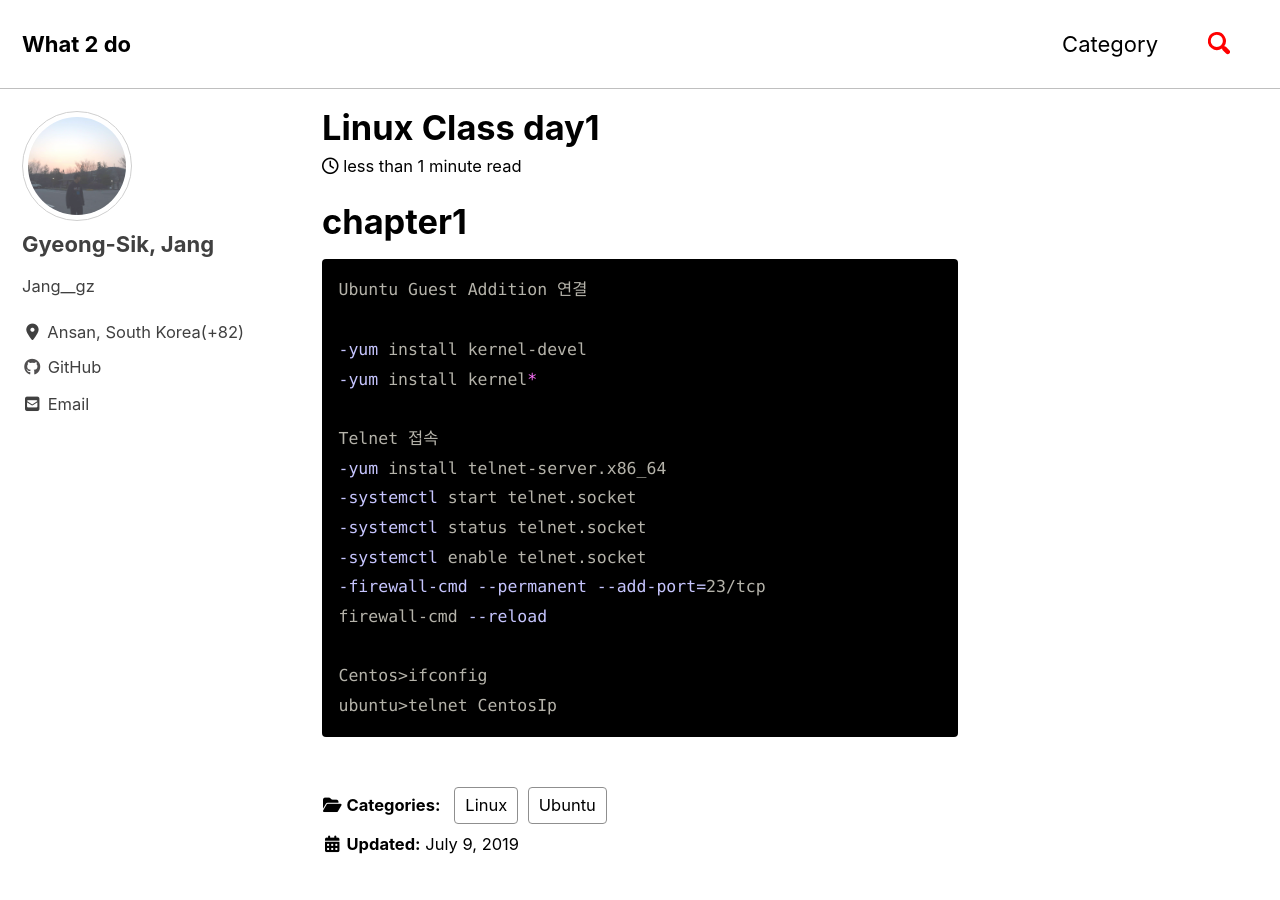
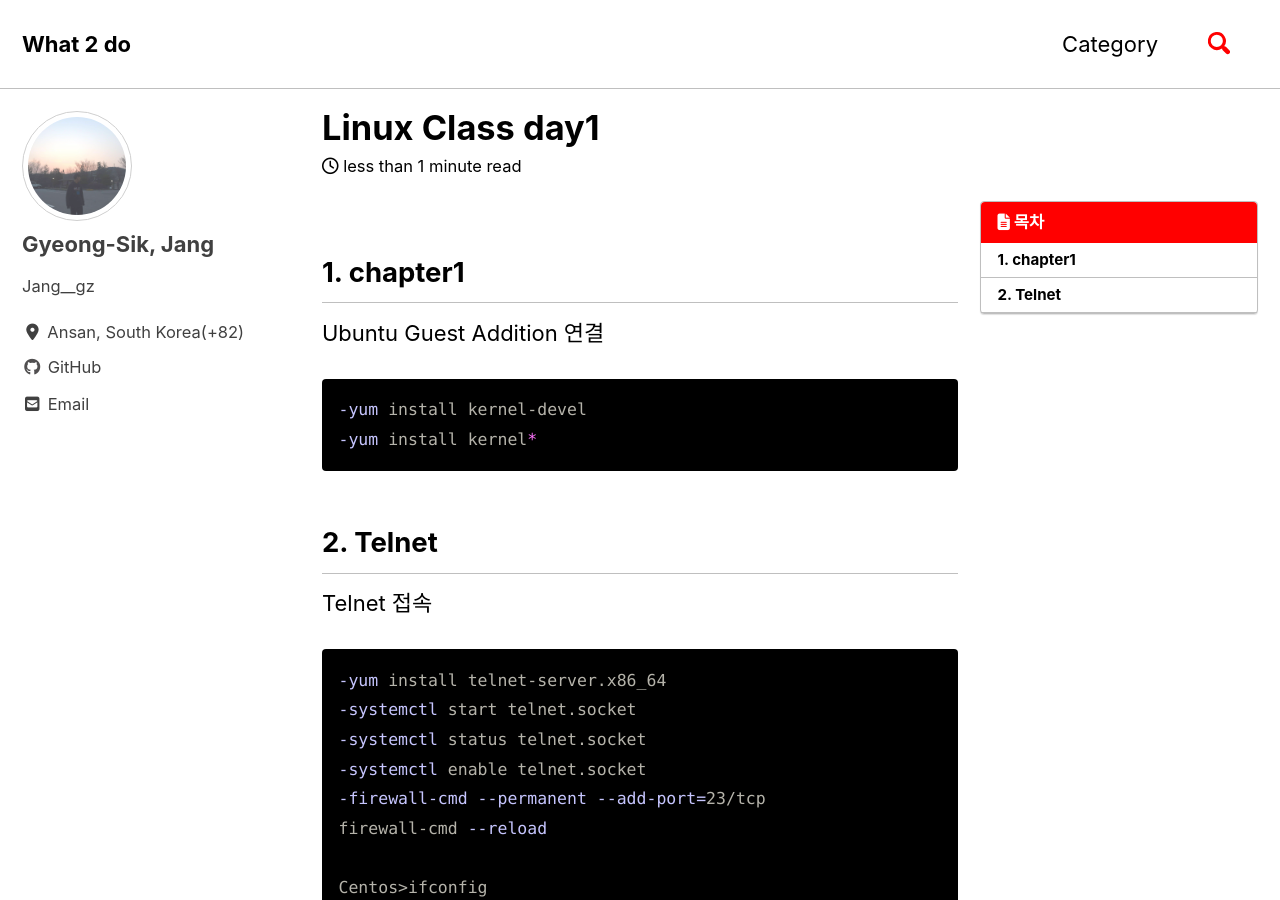
Before and after one commit to JangGyeongSik/JangGyeongSik.github.io, a Jekyll site: the page built from _posts/2019-07-09-basic_1-post.md, in a window 1280 px wide and 900 px high. Built offline with Jekyll 4.4.1, drawn with Linux system fonts in a browser that asks for light colours; cached includes are drawn as plain includes; nearby versions of some CDN libraries.

Commit message:
Update 2019-07-09-basic_1-post.md

````diff
--- a/_posts/2019-07-09-basic_1-post.md
+++ b/_posts/2019-07-09-basic_1-post.md
@@ -2,17 +2,24 @@
 title: "Linux Class day1 "
 date: 2019-07-09 15:46
 categories: Linux Ubuntu
+toc: true
+toc_sticky: true
+toc_label : 목차
 ---
 
-# chapter1
+## 1. chapter1
 
-```shell
 Ubuntu Guest Addition 연결
-
+```bash
 -yum install kernel-devel
 -yum install kernel*
+```
+
+## 2. Telnet
 
 Telnet 접속
+
+```bash
 -yum install telnet-server.x86_64
 -systemctl start telnet.socket
 -systemctl status telnet.socket
````
